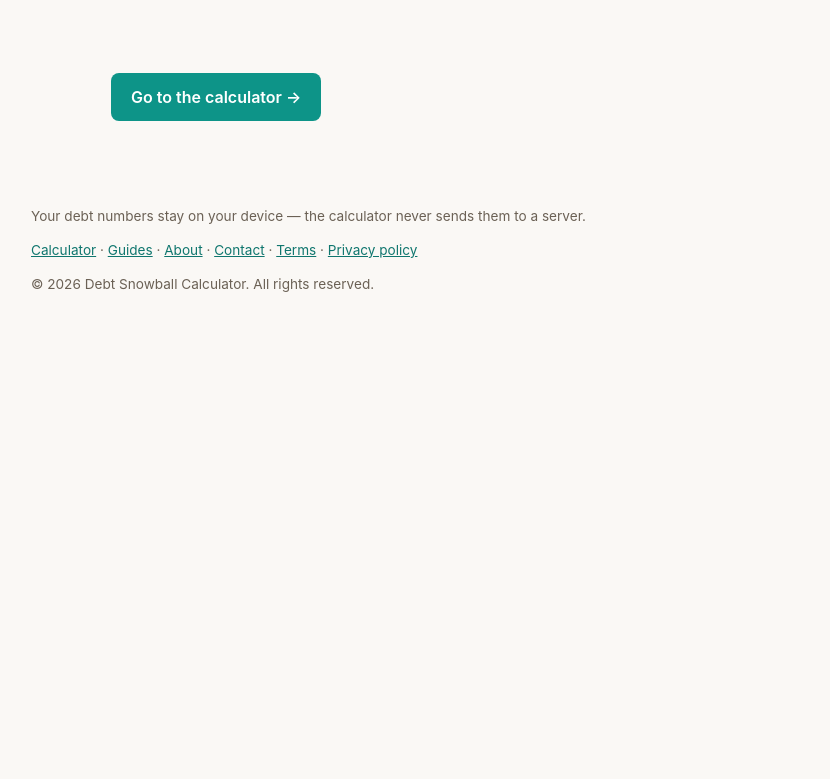
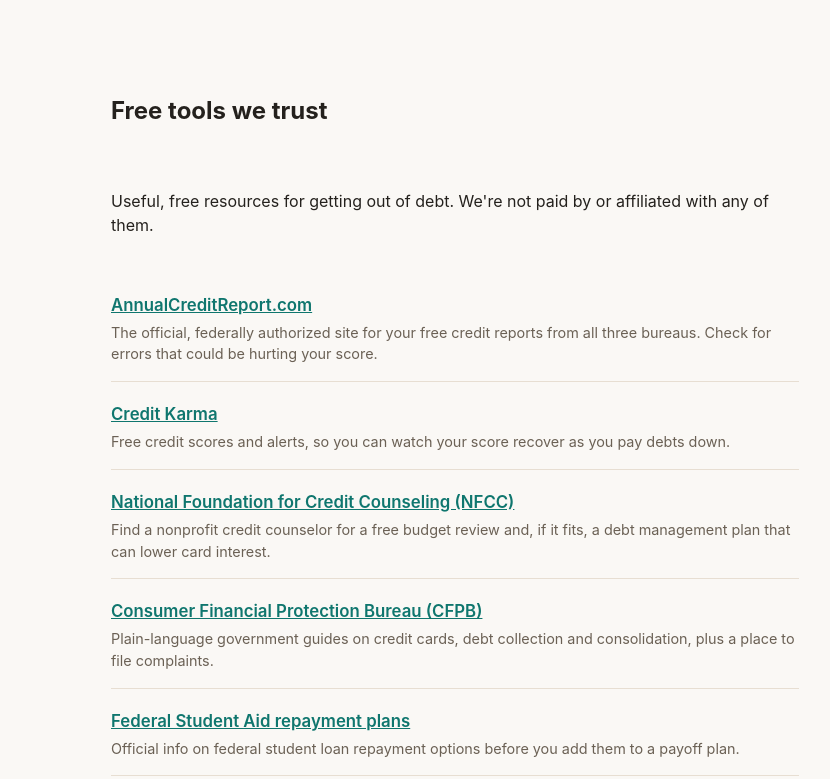
Before and after one commit to metrickettster-coder/DebtSnowballCalculator, a website: page guides.html in a window 1280 px wide. Shown: the part 1123-1902 px from the top of the page, without its empty margins (185-1015 px from the left). Before the commit the page ends 1463 px from the top, so only its background shows below. Drawn offline with Linux system fonts and the light colour scheme.

Commit message:
Add files via upload

```diff
--- a/guides.html
+++ b/guides.html
@@ -54,6 +54,16 @@
     <li><a href="/staying-motivated-paying-off-debt">How to Stay Motivated Paying Off Debt</a><p>Practical ways to stick with a plan that takes years, not weeks.</p></li>
   </ul>
 
+  <h2 id="free-tools">Free tools we trust</h2>
+  <p>Useful, free resources for getting out of debt. We're not paid by or affiliated with any of them.</p>
+  <ul class="guide-list">
+    <li><a href="https://www.annualcreditreport.com/" rel="noopener">AnnualCreditReport.com</a><p>The official, federally authorized site for your free credit reports from all three bureaus. Check for errors that could be hurting your score.</p></li>
+    <li><a href="https://www.creditkarma.com/" rel="noopener">Credit Karma</a><p>Free credit scores and alerts, so you can watch your score recover as you pay debts down.</p></li>
+    <li><a href="https://www.nfcc.org/" rel="noopener">National Foundation for Credit Counseling (NFCC)</a><p>Find a nonprofit credit counselor for a free budget review and, if it fits, a debt management plan that can lower card interest.</p></li>
+    <li><a href="https://www.consumerfinance.gov/" rel="noopener">Consumer Financial Protection Bureau (CFPB)</a><p>Plain-language government guides on credit cards, debt collection and consolidation, plus a place to file complaints.</p></li>
+    <li><a href="https://studentaid.gov/manage-loans/repayment/plans" rel="noopener">Federal Student Aid repayment plans</a><p>Official info on federal student loan repayment options before you add them to a payoff plan.</p></li>
+  </ul>
+
   <p><a class="cta" href="/">Go to the calculator →</a></p>
 </main>
 
```
Also changed, not shown: CLAUDE.md (+1 -0 lines).
